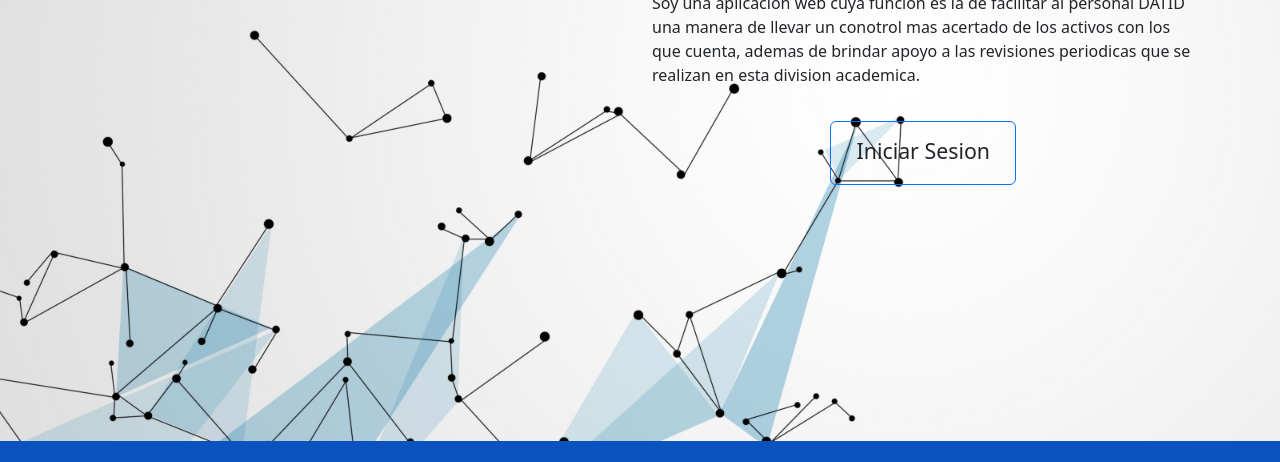
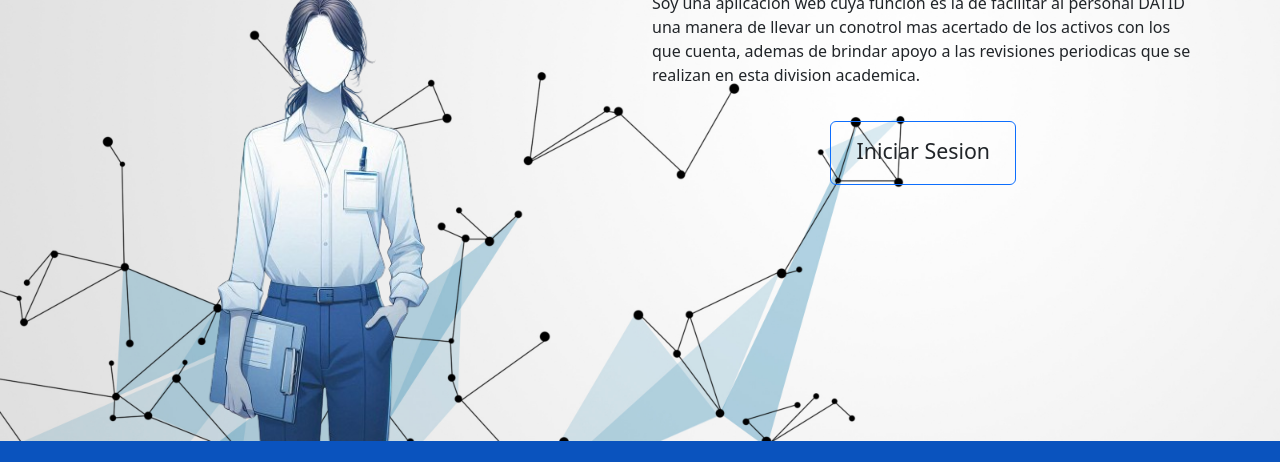
Before and after one commit to gust2050308/legendary-fiesta, a plain HTML site: page index.html in a window 1280 px wide. Shown: the part 255-717 px from the top of the page. Drawn offline with Linux system fonts and the light colour scheme; the site is published under a folder, as on GitHub Pages, so addresses that start at the root find nothing.

Commit message:
Update index.html

```diff
--- a/index.html
+++ b/index.html
@@ -37,7 +37,7 @@
     <div class="row">
 
         <div class="col">
-            <img src="/img/_d1939d91-cde6-4e56-bea7-c27e73ae90f9-removebg-preview.png" class="img_wom">
+            <img src="img/_d1939d91-cde6-4e56-bea7-c27e73ae90f9-removebg-preview.png" class="img_wom">
         </div>
 
         <div class="col">
```
